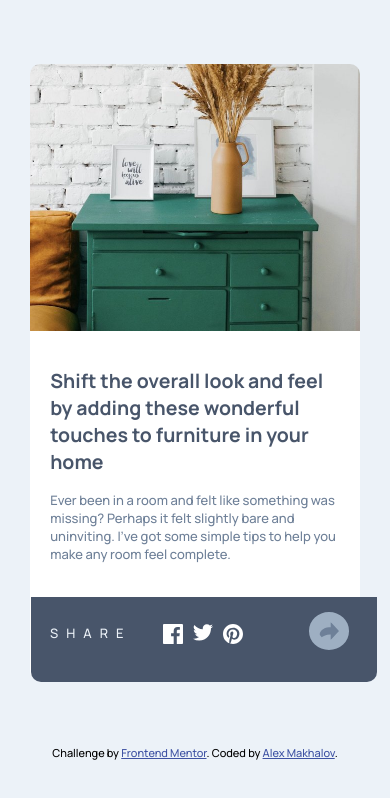
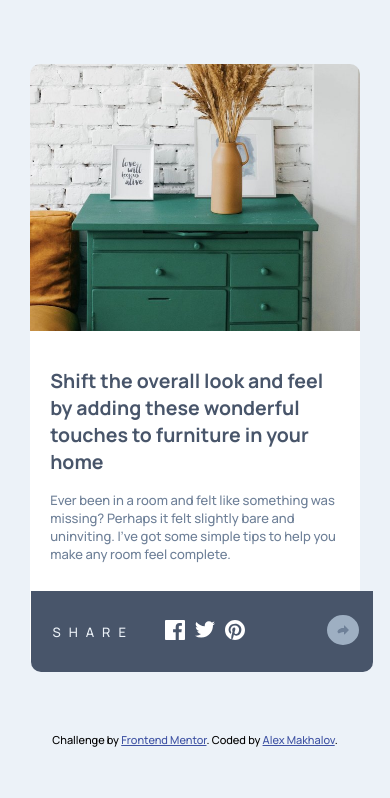
Before and after one commit to OVI19RUS/article-preview-component-master, a plain HTML site: page index.html in a window 390 px wide. Both pictures are taken after a click on the picture 310 px from the left and 631 px from the top of the page. Drawn offline with nearby package versions, Linux system fonts and the light colour scheme.

Commit message:
Update style.css

```diff
--- a/style.css
+++ b/style.css
@@ -32,20 +32,20 @@ h2 {color: hsl(217, 19%, 35%);}
 .description {color: hsl(214, 17%, 51%);
 margin: auto;}
 
-.bottom {margin-top: auto;}
+.bottom {margin-top: auto;
+display: flex;
+align-items: center;}
 
-.avatar {width:15%;
+.avatar {width:12%;
 float: left;
 border-radius: 50%;}
 
-.name-text {margin-left: 25%;
+.name-text {margin-left: 10%;
 color: hsl(217, 19%, 35%);
     font-weight: 700;
     line-height: 1.8;}
 
-.Share {display: inline;
-float: right;
-margin-top: -13%;}
+.Share {margin-left: auto;}
 
 .Share-icon {background: hsl(210, 46%, 95%);
     border: 10px solid;
@@ -58,11 +58,12 @@ border-color: hsl(212, 23%, 69%);
 }
 
 .PopUp {position: absolute;
-margin-top: -20%;
-margin-left: 60%;
+margin-top: -19%;
+margin-left: 62%;
 background-color: hsl(217, 19%, 35%);
 color: hsl(210, 46%, 95%);
 display: flex;
+align-items: center;
 padding: 0.5% 2%;
 border-radius: 5px;
 }
@@ -87,9 +88,6 @@ footer a { color: hsl(228, 45%, 44%);}
 
     .Drawer {width: 100%;}
 
-    .Share {margin-top: -10%;
-    margin-right: 5%;}
-
     .right {padding: 3% 4%;;}
 }
 
@@ -104,22 +102,16 @@ footer a { color: hsl(228, 45%, 44%);}
     .right {border-top-right-radius: 0;
         border-bottom-left-radius: 10px;
         margin-left: 0;
-        padding: 6% 6% 5%;}
+        padding: 6% 6% 1%;}
 
-    .avatar {width: 14%;
-    margin-top: 4%;}}
-
-    .Share {margin-top: -18%;
-    margin-right: 5%;}
+    .avatar {width: 14%;}
 
     .bottom {margin-top: 10%;}
 
-    .name-text {margin-left: 20%;}
-
     .PopUp {
-        margin-top: -38%;
+        margin-top: -36%;
         margin-left: 5.8%;
-        padding: 7% 8.9% 7.3% 5%;
+        padding: 6% 24% 6% 5.6%;
         border-bottom-left-radius: 10px;
         border-bottom-right-radius: 10px;
         border-top-left-radius: 0;
@@ -132,10 +124,8 @@ footer a { color: hsl(228, 45%, 44%);}
     .Facebook {margin-right: 10px;}
     .Twitter {margin-right: 10px;}
 
-    .Share-2 {margin-left: 66px;
-    margin-top: -12px;
-    width: 34px;
-    display: block;}
+    .Share-2 {display: inline-block;
+    margin-left: 36%;}
 
     footer {position: static;}
 }
```
